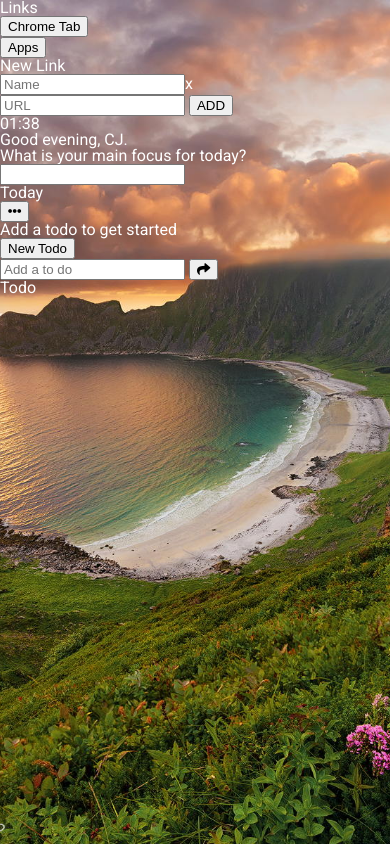
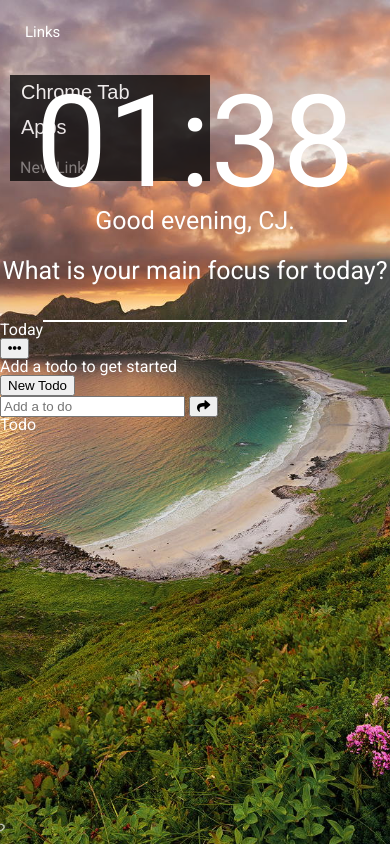
Before and after one commit to kymiddleton/momentum.clone, a website: page public/index.html in a window 390 px wide. Both pictures are taken after a click on the element "Links". Drawn offline with nearby package versions, Linux system fonts and the light colour scheme; no server answers.

Commit message:
updated mobile styling for top, center and greeting

```diff
--- a/public/index.html
+++ b/public/index.html
@@ -46,10 +46,8 @@
         <div class="top-right"></div>
         <div id="weather" class="app-container weather">
         </div>
-    </div>
 
         <div class="center">
-        <div class="app-container clock">
             <div id="default-clock"></div>
             <div class="remove" id="ampm"></div>
             <div id="greeting" class="app-container greeting transition">Good <span class="period">evening</span>,
@@ -58,14 +56,12 @@
             <div class="center-below">
                 <div class="prompt">
                     <h3>What is your main focus for today?</h3>
-                    <input type="text">
-                </div>
+                    <input type="text" id="focus">
                 </div>
             </div>
         </div>
 
         <div class="bottom">
-        <div class="app-container quote">
             <div class="bottom-left" id="bottom-left"></div>
 
             <div class="bottom-right todo" id="todoright">
@@ -89,10 +85,8 @@
 
             </div>
             <div id="todo" class="app"><span class="to do icon" id="todospan">Todo</span></div>
-
         </div>
-
-
+    </div>
 
     <script src="./js/clock.js"></script>
     <script src="./js/links.js"></script>
--- a/public/js/clock.js
+++ b/public/js/clock.js
@@ -49,12 +49,12 @@ $(function() {
 
         document.getElementById('default-clock').innerHTML = hour + ":" + minute;
     };
-    $('#default-clock').click(function(){
+    $('default-clock').click(function(){
         $('#ampm').toggleClass('remove');
         $('#ampm').toggleClass('add');
     });
     toggle = false;
-    $('#default-clock').click(function(e) {
+    $('default-clock').click(function(e) {
         toggle = !toggle;
         if (toggle) {
             startTime();
--- a/public/styles/style.css
+++ b/public/styles/style.css
@@ -1,5 +1,6 @@
 body {
     height: 100vh;
+    display: block;
     font-family: 'Roboto', sans-serif;
     color: white;
     background-image: url("../images/Island.jpg");
@@ -10,9 +11,223 @@ body {
     opacity: 1;
 }
 
+#background {
+    position: absolute;
+    top: 0;
+    left: 0;
+    right: 0;
+    bottom: 0;
+}
+
+/* Top */
+.full {
+    height: 100%;
+}
+
+.top-row {
+    position:absolute;
+    top:0;
+    left:25px;
+    right:25px;
+    font-size: 20px;
+}
+
+.top-left {
+    position: relative;
+    flex: 1 0 auto;
+}
+
+#quicklinks {
+    margin-top: 25px;
+}
+
+/* Links */
+#inputbox {
+    background-color: rgb(10, 10, 10);
+    height: auto;
+    width: 200px;
+    opacity: 0.8;
+    color: white;
+    margin: 0px;
+    position: fixed;
+    left: 10px;
+    top: 75px;
+}
+
+#linkname {
+    background-color: rgb(10, 10, 10);
+    color: grey;
+    border: none;
+    width: 150px;
+    margin: 0px;
+    padding: 0px;
+    height: 20px;
+    text-align: left;
+    font-size: 18px;
+    padding-left: 10px;
+}
+
+#linkurl {
+    background-color: rgb(10, 10, 10);
+    color: grey;
+    border: none;
+    width: 150px;
+    margin: 0px;
+    padding: 0px;
+    height: 20px;
+    text-align: left;
+    font-size: 18px;
+    padding-left: 10px;
+}
+
+#newlinks {
+    padding-left: 10px;
+    color: grey;
+}
+
+#linkbutton {
+    color: white;
+    background-color: rgb(10, 10, 10);
+    border: none;
+    font-size: 20px;
+}
+
+.chromelink {
+    color: white;
+    background-color: rgb(10, 10, 10);
+    border: none;
+    font-size: 20px;
+}
+
+.inputlink {
+    display: none;
+}
+
+.slinkinput {
+    padding: 5px;
+    color: white
+}
+
+.linkinputs {
+    display: none;
+}
+
+#dellink {
+    display: none;
+}
+
+#alllinks:hover #dellink {
+    display: inline;
+}
+
+.show {
+    display: block;
+}
+
+.hide {
+    display:  none;
+}
+
+#submitlink {
+    display: none;
+}
+
+/* Center */
+.center {
+    display: grid;
+    justify-content: center;
+    width: 100%;
+    text-align: center;
+    padding-top: 20%;
+}
+
+/* Clock */
+.add {
+    display: block;
+}
+
+.remove {
+    display:none;
+}
+
+#default-clock {
+    font-size: 800%;
+    color: white;
+    /* position: absolute; */
+    /* width: 300px; */
+    height: 130px;
+    z-index: 15;
+    /* top: 35%;
+    left: 32%; */
+}
+
+#ampm {
+    font-size: 22px;
+    display: inline-block;
+    /* position: absolute;
+    top: 85%;
+    left:60%; */
+}
+
+.greeting {
+    display: block;
+    font-size: 40px;
+    letter-spacing: 0;
+    white-space: nowrap;
+}
+
+/* Center Below */
+.center-below {
+    display: block;
+    margin-top: 25px;
+    text-align: center;
+    font-size: 40px;
+}
+
+#focus {
+    width: 300px;
+    margin: 20px auto;
+    background: 0;
+    border: 0;
+    border-bottom: 2px solid #fff;
+    color: #fff;
+    outline: 0;
+    text-align: center;
+    margin-bottom: 0px;
+}
+
+/* Bottom */
+
+
+/* Todo */
 
 
 /* Media Stylesheet */
 @media only screen and (max-width: 600px) {
 
+    body {
+
+    }
+
+    .top-row {
+        font-size: 15px;
+    }
+
+    #default-clock {
+        font-size: 800%;
+    }
+
+    .greeting {
+        font-size: 25px;
+        white-space: nowrap;
+    }
+
+    .center-below {
+        font-size: 25px;
+    }
+
+    /* #focus {
+        width: 600px;
+    } */
+
 }
--- a/public/styles/style_temp.css
+++ b/public/styles/style_temp.css
@@ -1,4 +1,4 @@
-body {
+/* body {
     height: 100vh;
     font-family: 'Roboto', sans-serif;
     color: white;
@@ -8,17 +8,17 @@ body {
     background-position: center center;
     background-color: transparent;
     opacity: 1;
-}
+} */
 
-.add {
+/* .add {
     display: block;
 }
 
 .remove {
     display:none;
-}
+} */
 
-#background {
+/* #background {
     position: absolute;
     top: 0;
     left: 0;
@@ -28,10 +28,10 @@ body {
 
 .full {
     height: 100%;
-}
+} */
 
 /* Top */
-.top-row {
+/* .top-row {
     position:absolute;
     top:0;
     left:25px;
@@ -46,10 +46,10 @@ body {
 
 #quicklinks {
     margin-top: 25px;
-}
+} */
 
 /* Links */
-#inputbox {
+/* #inputbox {
     background-color: rgb(10, 10, 10);
     height: auto;
     width: 200px;
@@ -140,12 +140,12 @@ body {
 }
 
 /* Center */
-.center {
+/* .center {
     display: block;
     width: 100%;
     text-align: center;
     padding-top: 35%;
-}
+} */
 
 /* Clock */
 #default-clock {
@@ -168,20 +168,20 @@ body {
     left:60%;
 }
 
-.greeting {
+/* .greeting {
     display: block;
     font-size: 337.5%;
     letter-spacing: 0;
     white-space: nowrap;
-}
+} */
 
 /* Center Below */
-.center-below {
+/* .center-below {
     display: block;
     margin-top: 45px;
     text-align: center;
     font-size: 35px;
-}
+} */
 
 input {
     width: 600px;
```
Lines whose indentation alone changed are shown as unchanged.
